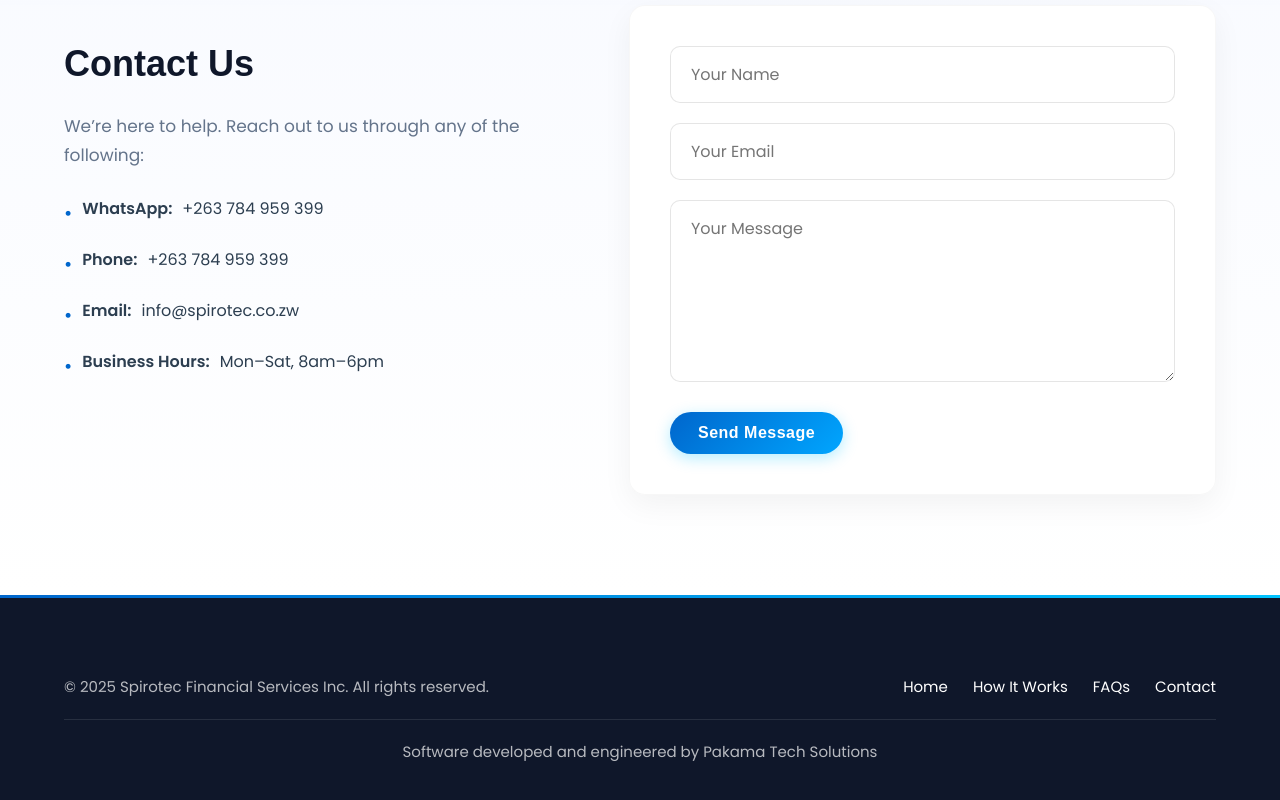
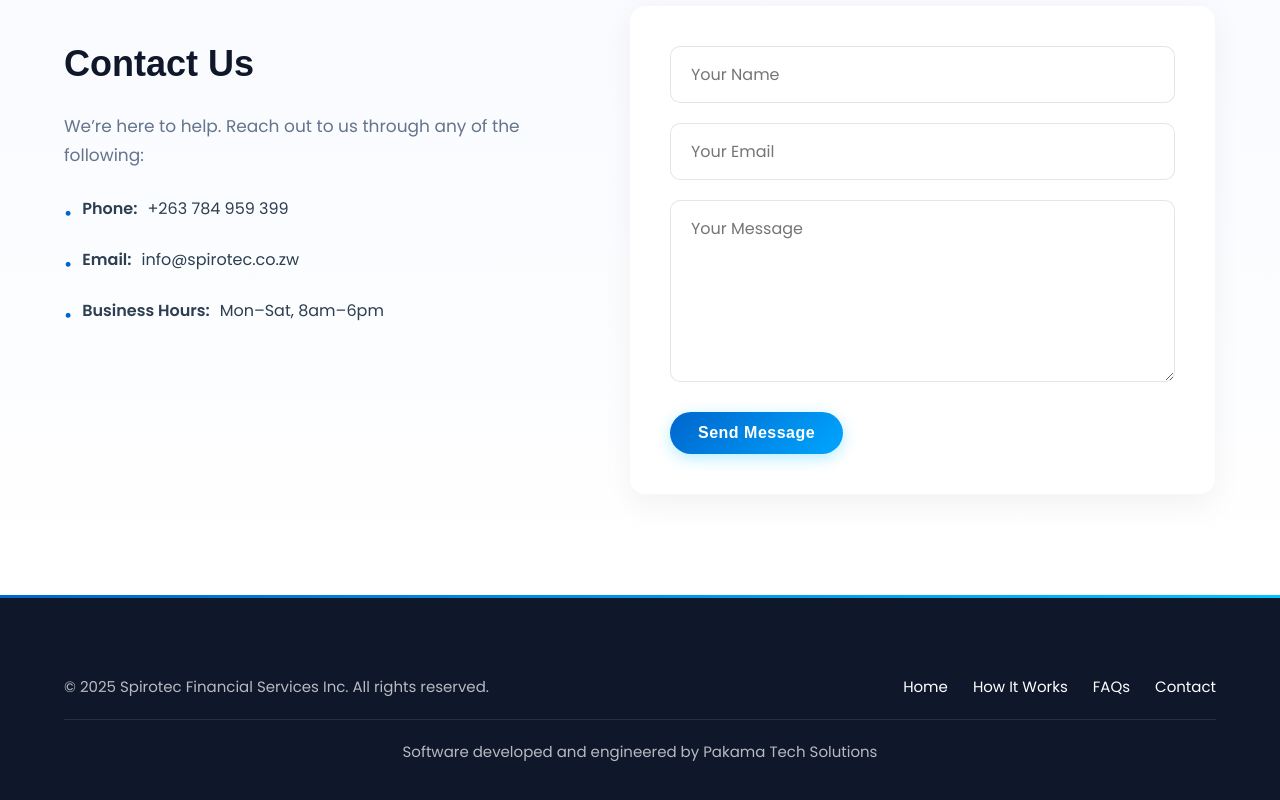
Before and after one commit to Tapiwa128/spiroweb, a React (Vite) app: page / in a window 1280 px wide. Shown: the part 3434-4234 px from the top of the page. Built offline with nearby package versions, Linux system fonts and the light colour scheme.

Commit message:
Update ContactSection.jsx

```diff
--- a/src/components/ContactSection.jsx
+++ b/src/components/ContactSection.jsx
@@ -9,7 +9,6 @@ const ContactSection = () => {
           <h2>Contact Us</h2>
           <p>We’re here to help. Reach out to us through any of the following:</p>
           <ul>
-            <li><strong>WhatsApp:</strong> +263 784 959 399</li>
             <li><strong>Phone:</strong> +263 784 959 399</li>
             <li><strong>Email:</strong> info@spirotec.co.zw</li>
             <li><strong>Business Hours:</strong> Mon–Sat, 8am–6pm</li>
```
